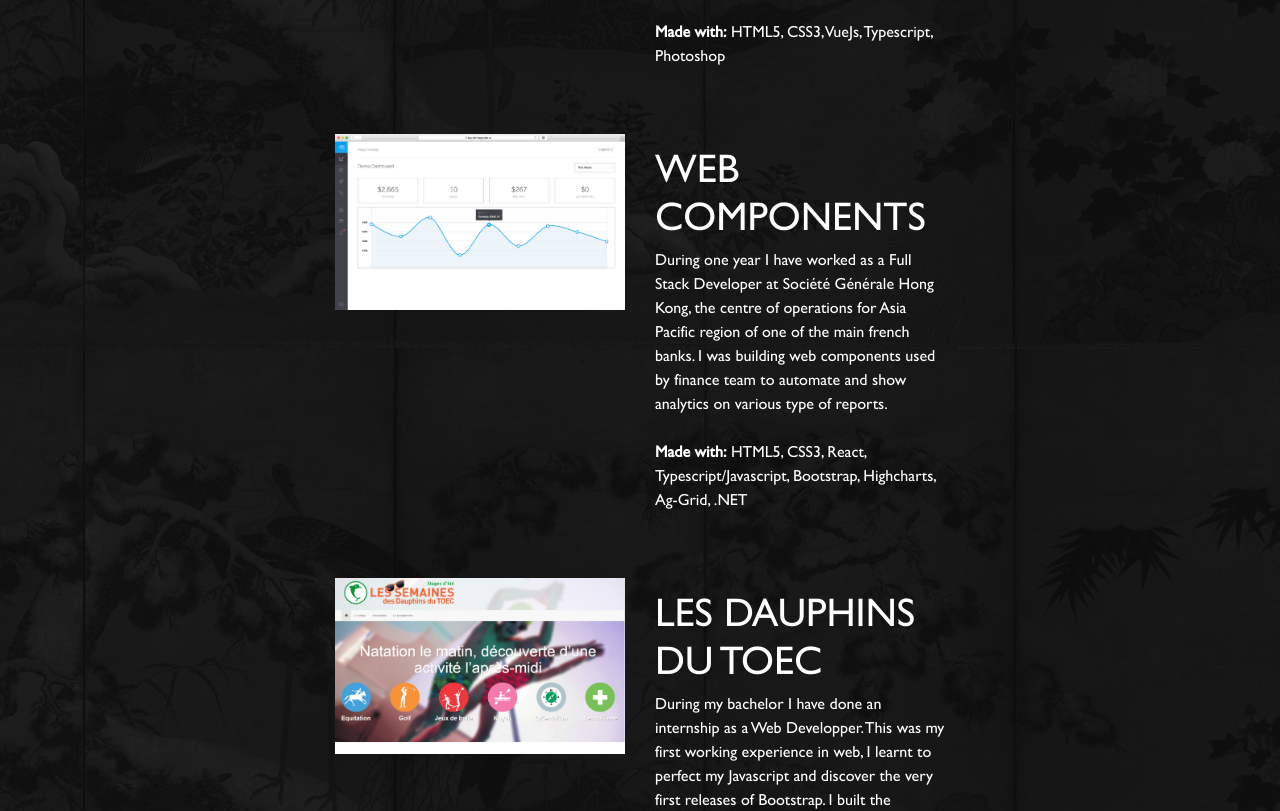
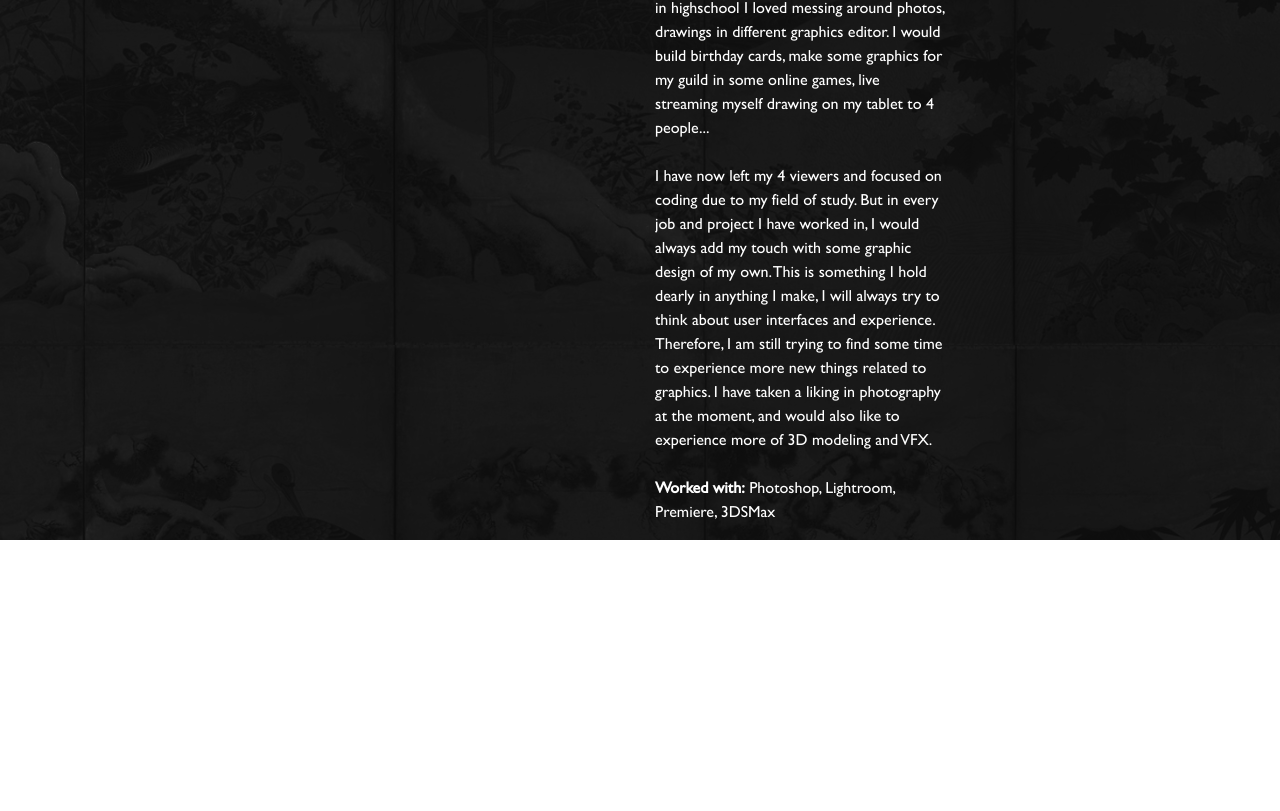
Before and after one commit to vanvalentin/valentinvan-portfolio-old, a Vue app: page /graphic in a window 1280 px wide. Shown: the part 455-1266 px from the top of the page. After the commit the page ends 995 px from the top, so only its background shows below. Built offline with nearby package versions, Linux system fonts and the light colour scheme.

Commit message:
Adding texts for skills

```diff
--- a/src/views/Coding.vue
+++ b/src/views/Coding.vue
@@ -64,7 +64,7 @@ export default class Coding extends Vue {
   }
 
   private getBluetoothRemoteImg(): string {
-    return require("../assets/img/web/illu_toec.png");
+    return require("../assets/img/web/illu_portfolio.png");
   }
 }
 </script>
--- a/src/views/Game.vue
+++ b/src/views/Game.vue
@@ -15,27 +15,28 @@
     <div class="projects">
       <SkillProject
         class="project"
-        :imgPath="getPortfolioImg()"
-        title="Portfolio"
-        text="From design to coding, I made my own portfolio while I spent a year working in Hong Kong.  It is a mix of the famous Hong Kong street neons, with a bit of old school video game and asian traditional culture.
+        :imgPath="getVrArTrainingImg()"
+        title="VR/AR Training"
+        text="During my apprenticeship of 3 years at Nexter Training, I have helped built virtual and augmented reality training for various fields. I first started my experience helping build and maintain their scenario tool. The tool was an add-on to the game engine Unity3D. It will help people with no coding skills build various type of scenario for their trainings and link them to 3D elements in Unity.<br/>
+With the release of the VR headset HTC Vive during my first year I helped build their first VR training with the headset. We would then continue on to build many other training modules, using wireless headsets, vocal recognition and even VR gloves... It was obviously an experience where I learned a great amount of new skill. But it also helped me to know what computing technologies I was intersted in, and that would be video game development.
         <br/><br/>
-        <b>Made with:</b> HTML5, CSS3, VueJs, Typescript, Photoshop"
+        <b>Made with:</b> Unity3D, C#, HTC Vive, Microsoft Hololens"
         />
       <SkillProject
         class="project"
-        :imgPath="getWebCompImg()"
-        title="Web components"
-        text="During one year I have worked as a Full Stack Developer at Société Générale Hong Kong, the centre of operations for Asia Pacific region of one of the main french banks. I was building web components used by finance team to automate and show analytics on various type of reports.
+        :imgPath="getValleyResistanceImg()"
+        title="Valley Resistance"
+        text="On my final engineer degree project, we decided to build a Virtual Reality game. This was a proof of concept of a game mixing real time strategy to tower defence. The player is looking down a board and can place building and create units. The game would then launch waves of ennemy to invade the &quot;valley&quot; and by killing waves the player could earn more money and therefore more power.
         <br/><br/>
-        <b>Made with:</b> HTML5, CSS3, React, Typescript/Javascript, Bootstrap, Highcharts, Ag-Grid, .NET"
+        <b>Made with:</b> Unity, Maya, Oculus Rift"
         />
       <SkillProject
         class="project"
-        :imgPath="getToecImg()"
-        title="Les Dauphins du TOEC"
-        text="During my bachelor I have done an internship as a Web Developper. This was my first working experience in web, I learnt to perfect my Javascript and discover the very first releases of Bootstrap. I built the swimming club &quot;Les Dauphins du TOEC&quot; website aswell as a special event website for them.é
+        :imgPath="getKinectImg()"
+        title="Kinect mini-game"
+        text="My first ever project related to video games! It was a simple game using Microsoft's Kinect. The goal was to &quot;slash&quot; with your hand the stressed syllable in english words.
         <br/><br/>
-        <b>Made with:</b> HTML5, CSS3, Javascript, JQuery, Bootstrap, PHP, Photoshop"
+        <b>Made with:</b> Java, Processing, Kinect"
         />
     </div>
   </div>
@@ -55,16 +56,16 @@ import SkillProject from "@/components/SkillProject.vue";
 })
 export default class Game extends Vue {
 
-  private getPortfolioImg(): string {
+  private getVrArTrainingImg(): string {
     return require("../assets/img/web/illu_portfolio.png");
   }
 
-  private getWebCompImg(): string {
-    return require("../assets/img/web/illu_web_components.png");
+  private getValleyResistanceImg(): string {
+    return require("../assets/img/web/illu_portfolio.png");
   }
 
-  private getToecImg(): string {
-    return require("../assets/img/web/illu_toec.png");
+  private getKinectImg(): string {
+    return require("../assets/img/web/illu_portfolio.png");
   }
 }
 </script>
--- a/src/views/Graphic.vue
+++ b/src/views/Graphic.vue
@@ -15,27 +15,12 @@
     <div class="projects">
       <SkillProject
         class="project"
-        :imgPath="getPortfolioImg()"
-        title="Portfolio"
-        text="From design to coding, I made my own portfolio while I spent a year working in Hong Kong.  It is a mix of the famous Hong Kong street neons, with a bit of old school video game and asian traditional culture.
+        :imgPath="getGraphicsImg()"
+        title="A little story..."
+        text="Even though my studies revolve mostly around computer programming, I always had an interest in graphic design. Since my years in highschool I loved messing around photos, drawings in different graphics editor. I would build birthday cards, make some graphics for my guild in some online games, live streaming myself drawing on my tablet to 4 people...<br/><br/>
+I have now left my 4 viewers and focused on coding due to my field of study. But in every job and project I have worked in, I would always add my touch with some graphic design of my own. This is something I hold dearly in anything I make, I will always try to think about user interfaces and experience. Therefore, I am still trying to find some time to experience more new things related to graphics. I have taken a liking in photography at the moment, and would also like to experience more of 3D modeling and VFX.
         <br/><br/>
-        <b>Made with:</b> HTML5, CSS3, VueJs, Typescript, Photoshop"
-        />
-      <SkillProject
-        class="project"
-        :imgPath="getWebCompImg()"
-        title="Web components"
-        text="During one year I have worked as a Full Stack Developer at Société Générale Hong Kong, the centre of operations for Asia Pacific region of one of the main french banks. I was building web components used by finance team to automate and show analytics on various type of reports.
-        <br/><br/>
-        <b>Made with:</b> HTML5, CSS3, React, Typescript/Javascript, Bootstrap, Highcharts, Ag-Grid, .NET"
-        />
-      <SkillProject
-        class="project"
-        :imgPath="getToecImg()"
-        title="Les Dauphins du TOEC"
-        text="During my bachelor I have done an internship as a Web Developper. This was my first working experience in web, I learnt to perfect my Javascript and discover the very first releases of Bootstrap. I built the swimming club &quot;Les Dauphins du TOEC&quot; website aswell as a special event website for them.é
-        <br/><br/>
-        <b>Made with:</b> HTML5, CSS3, Javascript, JQuery, Bootstrap, PHP, Photoshop"
+        <b>Worked with:</b> Photoshop, Lightroom, Premiere, 3DSMax"
         />
     </div>
   </div>
@@ -55,16 +40,8 @@ import SkillProject from "@/components/SkillProject.vue";
 })
 export default class Graphic extends Vue {
 
-  private getPortfolioImg(): string {
+  private getGraphicsImg(): string {
     return require("../assets/img/web/illu_portfolio.png");
-  }
-
-  private getWebCompImg(): string {
-    return require("../assets/img/web/illu_web_components.png");
-  }
-
-  private getToecImg(): string {
-    return require("../assets/img/web/illu_toec.png");
   }
 }
 </script>
--- a/src/views/Sql.vue
+++ b/src/views/Sql.vue
@@ -15,27 +15,12 @@
     <div class="projects">
       <SkillProject
         class="project"
-        :imgPath="getPortfolioImg()"
-        title="Portfolio"
-        text="From design to coding, I made my own portfolio while I spent a year working in Hong Kong.  It is a mix of the famous Hong Kong street neons, with a bit of old school video game and asian traditional culture.
+        :imgPath="getSqlImg()"
+        title="My experience with SQL"
+        text="During my 5 years studying computer science, I had many experiences using SQL technologies. I have started by learning the basics of relational database, building many and many of those relational models... And then finally got my hands dirty first at school and then during a web development internship where I worked with MySQL. To finally switch over to PostgreSQL on multiple project for work as well as peronnal.<br/>
+Query languages are not the most evolving technology as of now. But with other web tools advensing at an insane rate I have started getting interested in NoSQL database. I have followed a basic course during my exchange studies and I am still lurking around this technology, waiting for the right time to try it...
         <br/><br/>
-        <b>Made with:</b> HTML5, CSS3, VueJs, Typescript, Photoshop"
-        />
-      <SkillProject
-        class="project"
-        :imgPath="getWebCompImg()"
-        title="Web components"
-        text="During one year I have worked as a Full Stack Developer at Société Générale Hong Kong, the centre of operations for Asia Pacific region of one of the main french banks. I was building web components used by finance team to automate and show analytics on various type of reports.
-        <br/><br/>
-        <b>Made with:</b> HTML5, CSS3, React, Typescript/Javascript, Bootstrap, Highcharts, Ag-Grid, .NET"
-        />
-      <SkillProject
-        class="project"
-        :imgPath="getToecImg()"
-        title="Les Dauphins du TOEC"
-        text="During my bachelor I have done an internship as a Web Developper. This was my first working experience in web, I learnt to perfect my Javascript and discover the very first releases of Bootstrap. I built the swimming club &quot;Les Dauphins du TOEC&quot; website aswell as a special event website for them.é
-        <br/><br/>
-        <b>Made with:</b> HTML5, CSS3, Javascript, JQuery, Bootstrap, PHP, Photoshop"
+        <b>Worked with:</b> PostgreSQL, MySQL"
         />
     </div>
   </div>
@@ -55,16 +40,8 @@ import SkillProject from "@/components/SkillProject.vue";
 })
 export default class Sql extends Vue {
 
-  private getPortfolioImg(): string {
+  private getSqlImg(): string {
     return require("../assets/img/web/illu_portfolio.png");
-  }
-
-  private getWebCompImg(): string {
-    return require("../assets/img/web/illu_web_components.png");
-  }
-
-  private getToecImg(): string {
-    return require("../assets/img/web/illu_toec.png");
   }
 }
 </script>
--- a/src/views/Web.vue
+++ b/src/views/Web.vue
@@ -33,7 +33,7 @@
         class="project"
         :imgPath="getToecImg()"
         title="Les Dauphins du TOEC"
-        text="During my bachelor I have done an internship as a Web Developper. This was my first working experience in web, I learnt to perfect my Javascript and discover the very first releases of Bootstrap. I built the swimming club &quot;Les Dauphins du TOEC&quot; website aswell as a special event website for them.é
+        text="During my bachelor I have done an internship as a Web Developper. This was my first working experience in web, I learnt to perfect my Javascript and discover the very first releases of Bootstrap. I built the swimming club &quot;Les Dauphins du TOEC&quot; website aswell as a special event website for them.
         <br/><br/>
         <b>Made with:</b> HTML5, CSS3, Javascript, JQuery, Bootstrap, PHP, Photoshop"
         />
```
